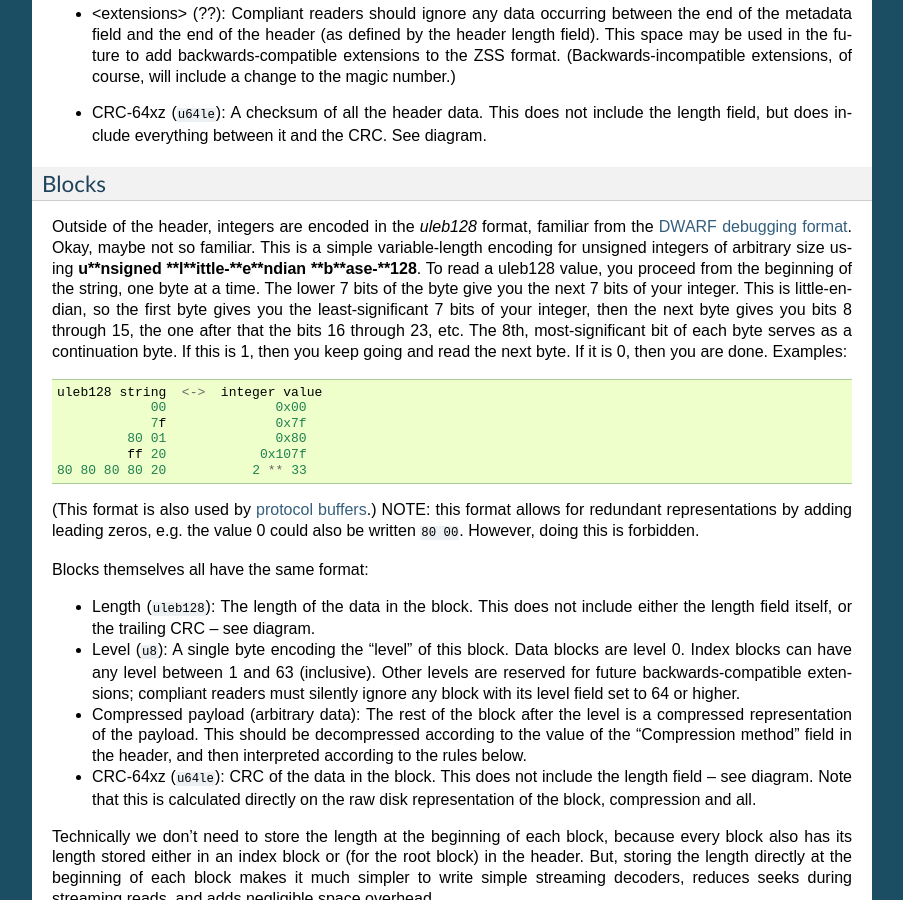
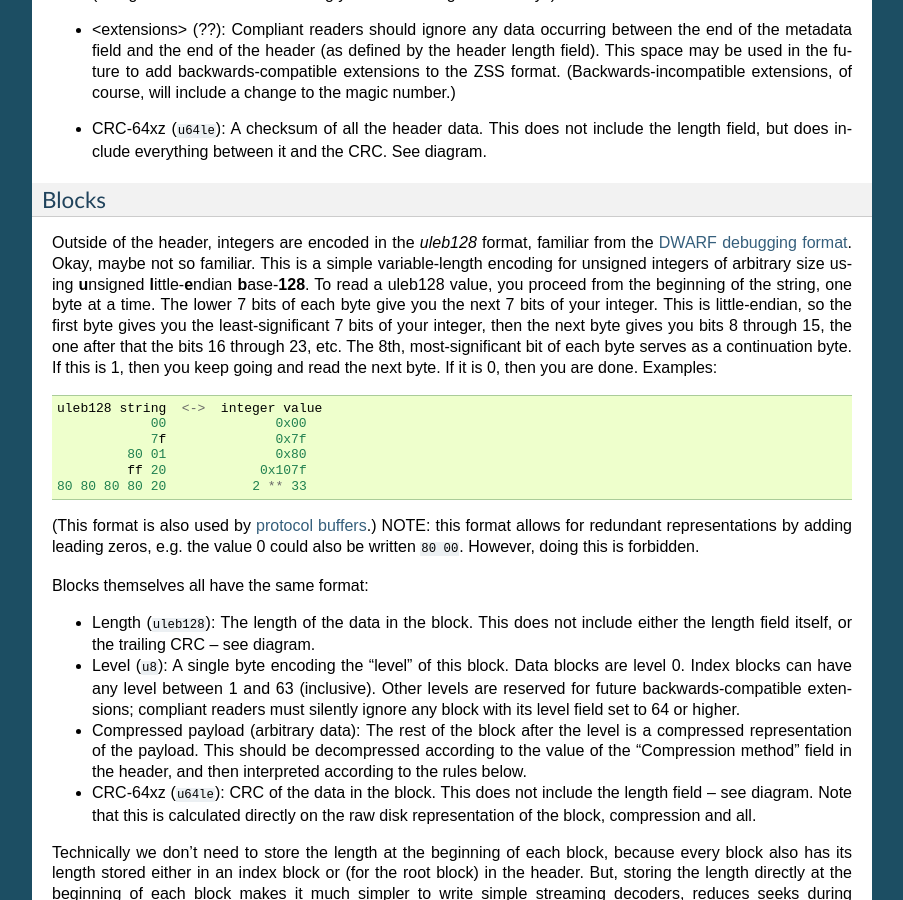
Before and after one commit to njsmith/zs, a Sphinx documentation site: the page built from doc/format.rst, in a window 1280 px wide and 900 px high, scrolled down 3990 px. Shown: the whole window, without its empty margins (198-1101 px from the left). Built offline with Sphinx 7.4.7, drawn with Linux system fonts in a browser that asks for light colours; pages that are not in the unit, such as notebooks, are missing from menus; some of the changed text lies outside the part shown.

Commit message:
fix some ReST problems

```diff
--- a/doc/format.rst
+++ b/doc/format.rst
@@ -233,9 +236,9 @@
 familiar from the `DWARF debugging format
 <https://en.wikipedia.org/wiki/DWARF>`_. Okay, maybe not so
 familiar. This is a simple variable-length encoding for unsigned
-integers of arbitrary size using **u**nsigned **l**ittle-**e**ndian
-**b**ase-**128**. To read a uleb128 value, you proceed from the
-beginning of the string, one byte at a time. The lower 7 bits of the
+integers of arbitrary size using **u**\nsigned **l**\ittle-**e**\ndian
+**b**\ase-**128**. To read a uleb128 value, you proceed from the
+beginning of the string, one byte at a time. The lower 7 bits of each
 byte give you the next 7 bits of your integer. This is little-endian,
 so the first byte gives you the least-significant 7 bits of your
 integer, then the next byte gives you bits 8 through 15, the one after
```
Also changed, not shown: other parts of doc/format.rst (+5 -2 lines).
